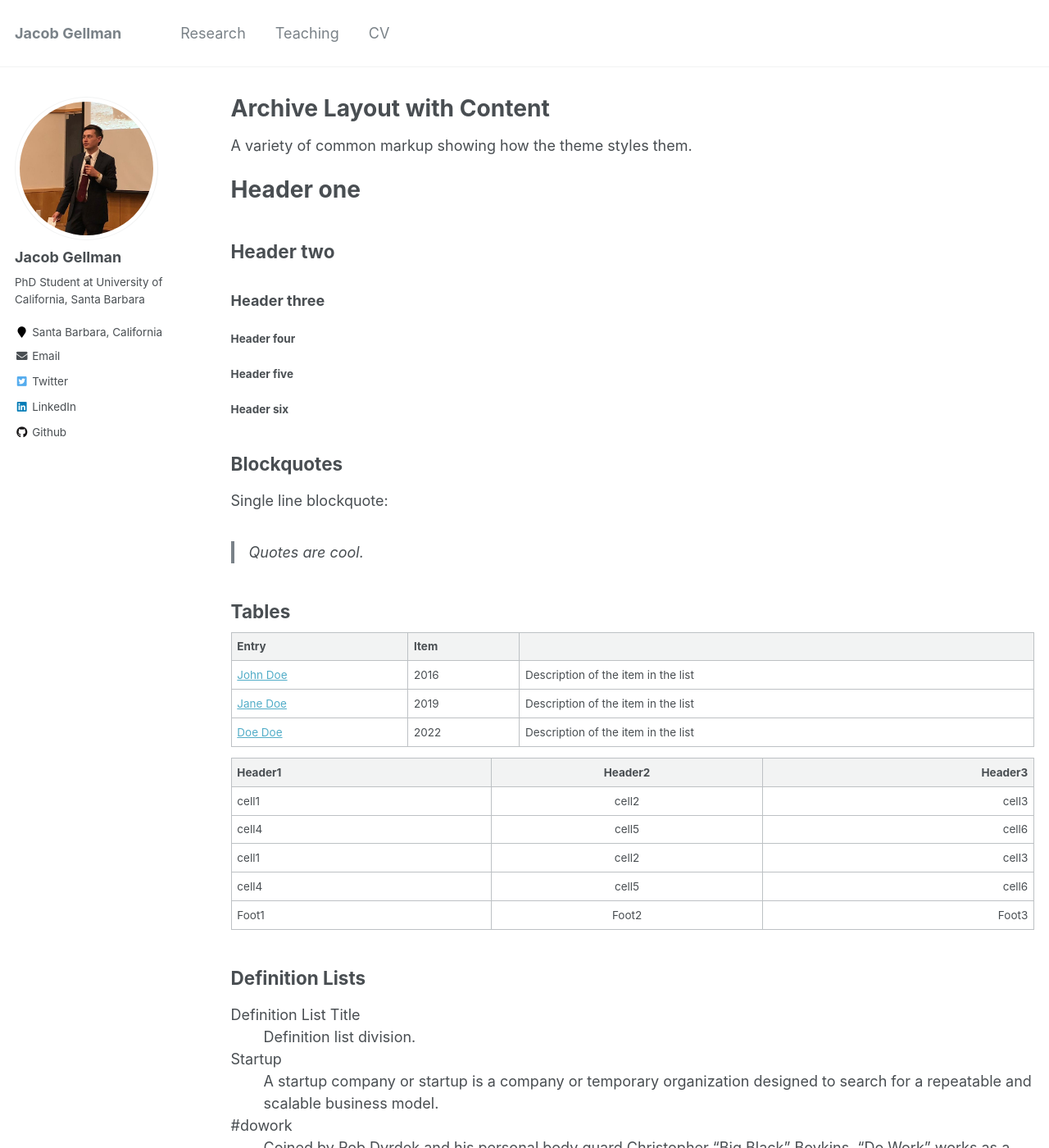
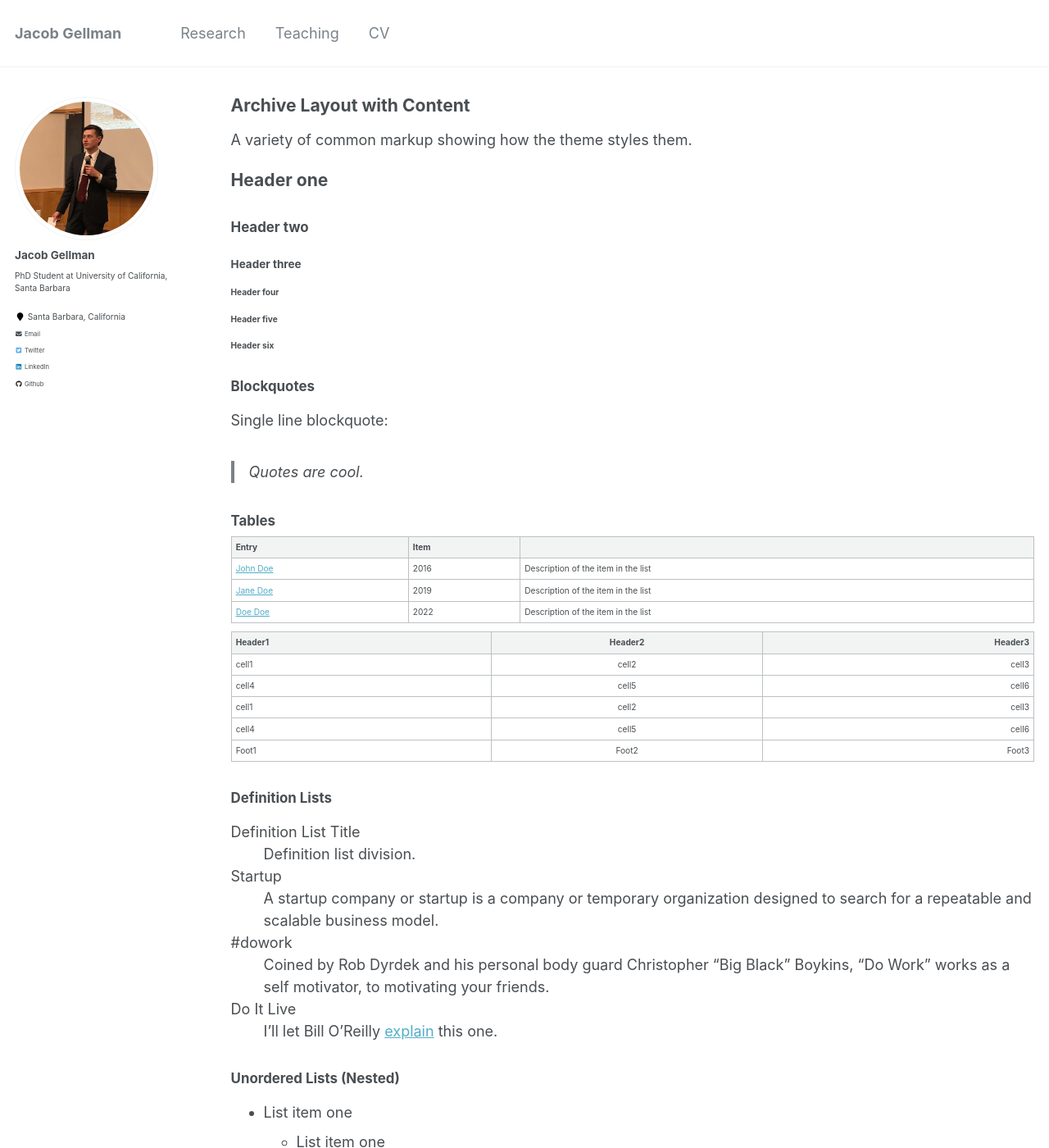
Before and after one commit to jacobgellman/jacobgellman.github.io, a Jekyll site: the page built from _pages/archive-layout-with-content.md, in a window 1280 px wide and 1400 px high. Shown: the whole window at 82% size. Built offline with Jekyll 4.4.1, drawn with Linux system fonts in a browser that asks for light colours.

Commit message:
Text size.

```diff
--- a/_config.yml
+++ b/_config.yml
@@ -29,7 +29,7 @@ comments:
   facebook:
     appid                :
     num_posts            : # 5 (default)
-    colorscheme          : # "light" (default), "darkgreen"
+    colorscheme          : # "light" (default), "dark"
 staticman:
   allowedFields          : ['name', 'email', 'url', 'message']
   branch                 : "gh-pages" # "master", "gh-pages"
--- a/_sass/_variables.scss
+++ b/_sass/_variables.scss
@@ -33,14 +33,14 @@ $header-font-family         : $sans-serif;
 $caption-font-family        : $serif;
 
 /* type scale */
-$type-size-1                : 2.441em;  // ~39.056px
-$type-size-2                : 1.953em;  // ~31.248px
-$type-size-3                : 1.563em;  // ~25.008px
-$type-size-4                : 1.25em;   // ~20px
-$type-size-5                : 1em;      // ~16px
-$type-size-6                : 0.75em;   // ~12px
-$type-size-7                : 0.6875em; // ~11px
-$type-size-8                : 0.625em;  // ~10px
+$type-size-1                : 1.830750em; // 2.441em;  // ~39.056px
+$type-size-2                : 1.464750em; // 1.953em;  // ~31.248px
+$type-size-3                : 1.172250em; // 1.563em;  // ~25.008px
+$type-size-4                : 0.937500em; // 1.25em;   // ~20px
+$type-size-5                : 0.750000em; // 1em;      // ~16px
+$type-size-6                : 0.562500em; // 0.75em;   // ~12px
+$type-size-7                : 0.515625em; // 0.6875em; // ~11px
+$type-size-8                : 0.468750em; // 0.625em;  // ~10px
 
 
 /*
```
